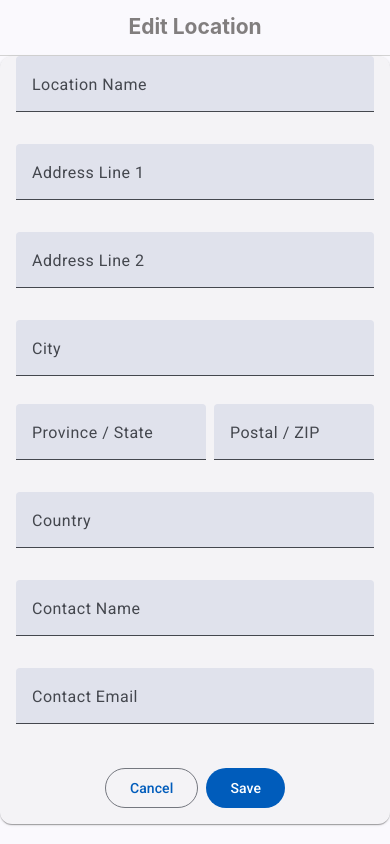
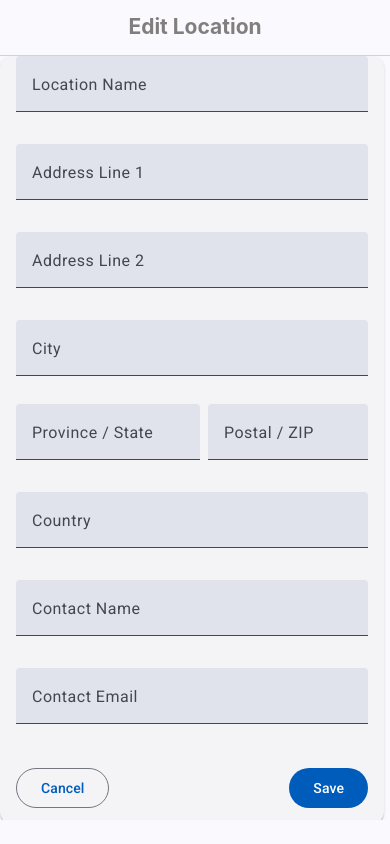
Before and after one commit to Aditya07198/inspection-info-app, an Angular app in the folder inspection-client-app/: page /org-locations-list/new in a window 390 px wide. Built offline with nearby package versions, Linux system fonts and the light colour scheme.

Commit message:
Fixed scroll issue

```diff
--- a/inspection-client-app/src/app/components/org-location-edit/org-locations-edit.component.scss
+++ b/inspection-client-app/src/app/components/org-location-edit/org-locations-edit.component.scss
@@ -42,5 +42,38 @@
             justify-content: center;
         }
 
+        /* Ensure the form area can scroll on small screens */
+        .card-grid {
+            max-height: calc(100vh - 6rem);
+            overflow-y: auto;
+            -webkit-overflow-scrolling: touch; /* smooth native scrolling on iOS */
+            padding-right: 6px; /* give space for scrollbar */
+        }
+
+        /* Make the mat-card content flow naturally and allow inner scroll */
+        mat-card {
+            display: block;
+            box-sizing: border-box;
+        }
+
+        /* Make the mobile scrollbar visible and usable */
+        .card-grid::-webkit-scrollbar {
+            width: 8px;
+            height: 8px;
+        }
+        .card-grid::-webkit-scrollbar-thumb {
+            background: rgba(0,0,0,0.18);
+            border-radius: 6px;
+        }
+
+        @media (max-width: 600px) {
+            .card-grid {
+                max-height: calc(100vh - 5rem);
+            }
+            .action-row {
+                justify-content: space-between;
+            }
+        }
+
 
 }
```
